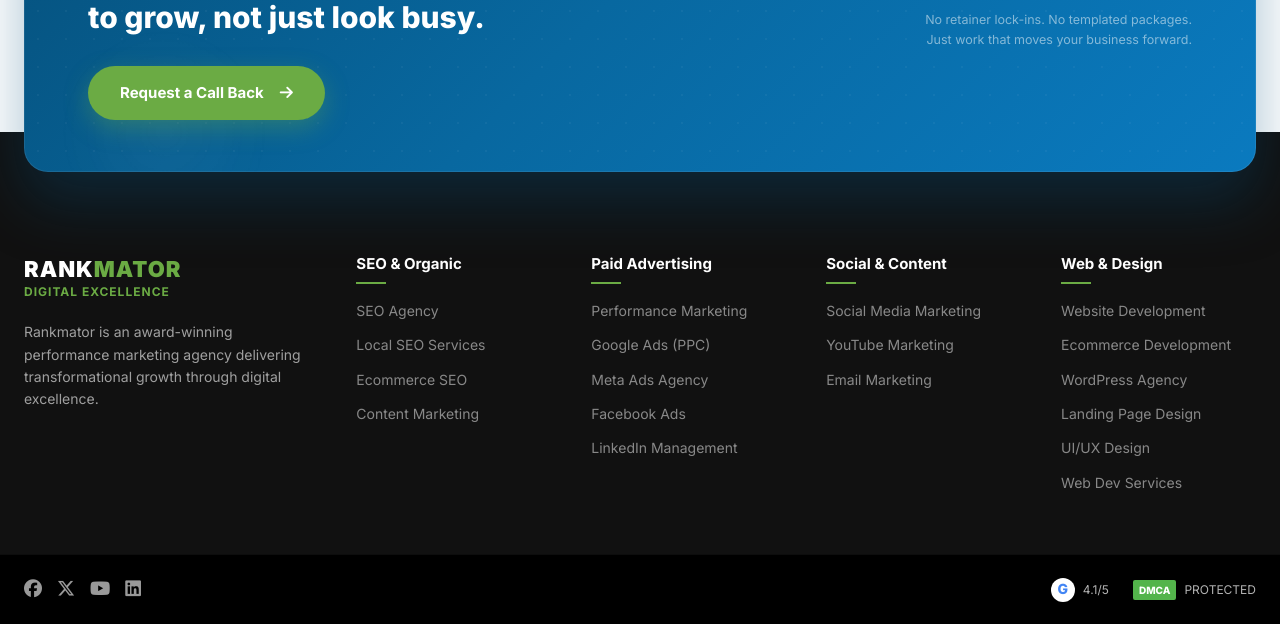
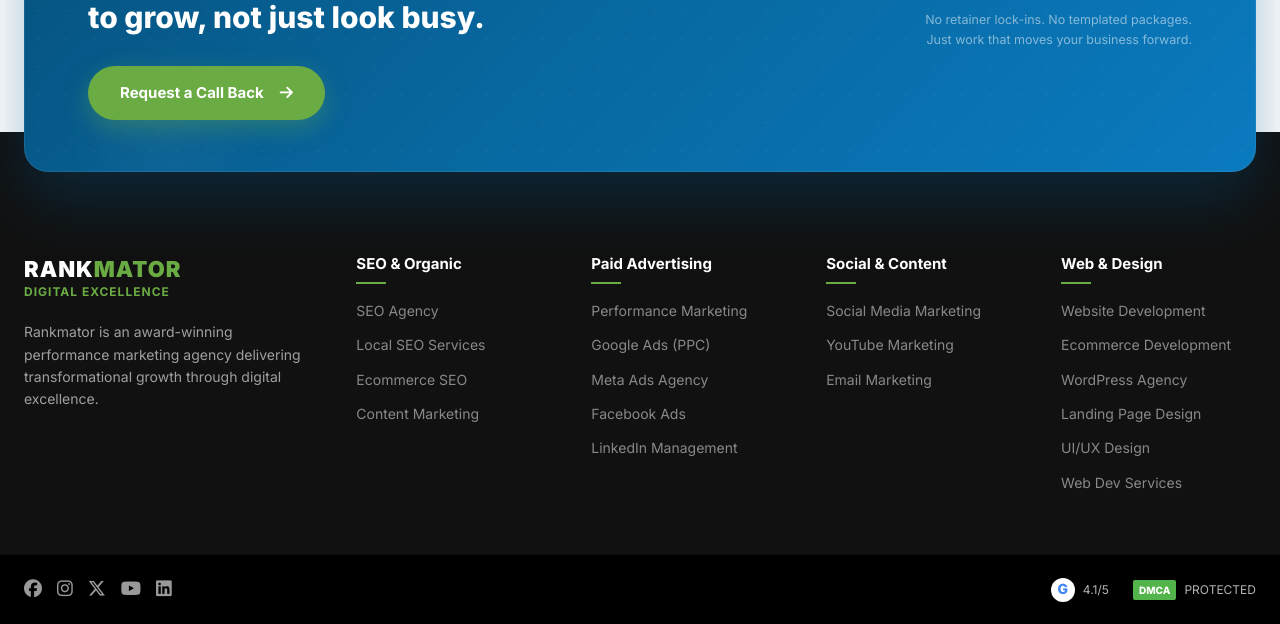
Before and after one commit to Manish-webx/rank-web, a PHP site: page /contact.php in a window 1280 px wide. Shown: the part 3822-4446 px from the top of the page. Run offline with PHP 8.4, Linux system fonts and the light colour scheme.

Commit message:
social link add

```diff
--- a/contact.php
+++ b/contact.php
@@ -657,9 +657,9 @@
             <p style="color:#64748b;font-size:15px;margin-bottom:20px;">Stay connected for the latest digital marketing
               insights, case studies, and industry news.</p>
             <div class="social-follow">
-              <a href="#" class="social-btn fb"><i class="fa-brands fa-facebook-f"></i> Facebook</a>
+              <a href="https://www.facebook.com/profile.php?id=61587617454050" target="_blank" class="social-btn fb"><i class="fa-brands fa-facebook-f"></i> Facebook</a>
               <a href="#" class="social-btn ln"><i class="fa-brands fa-linkedin-in"></i> LinkedIn</a>
-              <a href="#" class="social-btn ig"><i class="fa-brands fa-instagram"></i> Instagram</a>
+              <a href="https://www.instagram.com/rankmator/" target="_blank" class="social-btn ig"><i class="fa-brands fa-instagram"></i> Instagram</a>
               <a href="#" class="social-btn yt"><i class="fa-brands fa-youtube"></i> YouTube</a>
             </div>
           </div>
--- a/footer.php
+++ b/footer.php
@@ -94,7 +94,8 @@
   <div class="footer-bottom-bar">
     <div class="container footer-bottom-inner">
       <div class="bottom-socials">
-        <a href="#"><i class="fa-brands fa-facebook"></i></a>
+        <a href="https://www.facebook.com/profile.php?id=61587617454050" target="_blank"><i class="fa-brands fa-facebook"></i></a>
+        <a href="https://www.instagram.com/rankmator/" target="_blank"><i class="fa-brands fa-instagram"></i></a>
         <a href="#"><i class="fa-brands fa-x-twitter"></i></a>
         <a href="#"><i class="fa-brands fa-youtube"></i></a>
         <a href="#"><i class="fa-brands fa-linkedin"></i></a>
```
